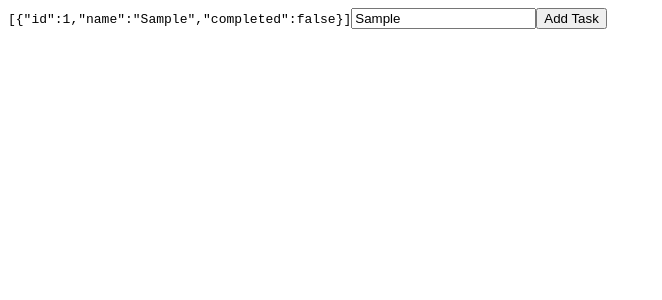
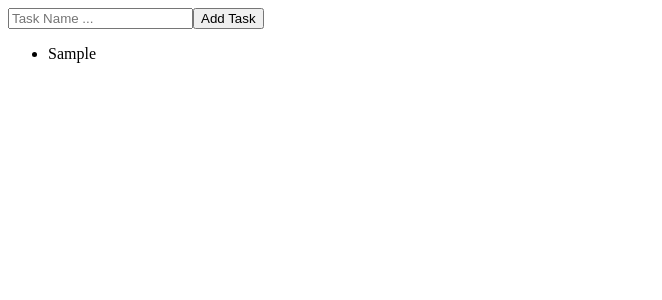
Before and after one commit to Oreku2608/react-bootcamp, a React (Vite) app: page / in a window 1280 px wide. Both pictures are taken after typing "Sample" into the empty fields and a click on the button "Add Task". Shown: the top 300 px of the page, without its empty margins (0-662 px from the left). Built offline with nearby package versions, Linux system fonts and the light colour scheme.

Commit message:
feat: add task supported

```diff
--- a/src/TaskManager.tsx
+++ b/src/TaskManager.tsx
@@ -16,12 +16,17 @@ export const TaskManager = () => {
       name,
       completed: false,
     };
+    setTaskName("");
     setTasks((old) => [...old, task]);
   };
 
   return (
     <>
-      <code>{JSON.stringify(tasks)}</code>
+      <form
+        onSubmit={(ev) => {
+          ev.preventDefault();
+        }}
+      >
         <input
           value={taskName}
           onChange={(ev) => {
@@ -32,12 +37,19 @@ export const TaskManager = () => {
           placeholder="Task Name ..."
         />
         <button
+          type="submit"
           onClick={() => {
             addTask(taskName);
           }}
         >
           Add Task
         </button>
+      </form>
+      <ul>
+        {tasks.map((task) => (
+          <li key={task.id}>{task.name}</li>
+        ))}
+      </ul>
     </>
   );
 };
```
Lines whose indentation alone changed are shown as unchanged.
